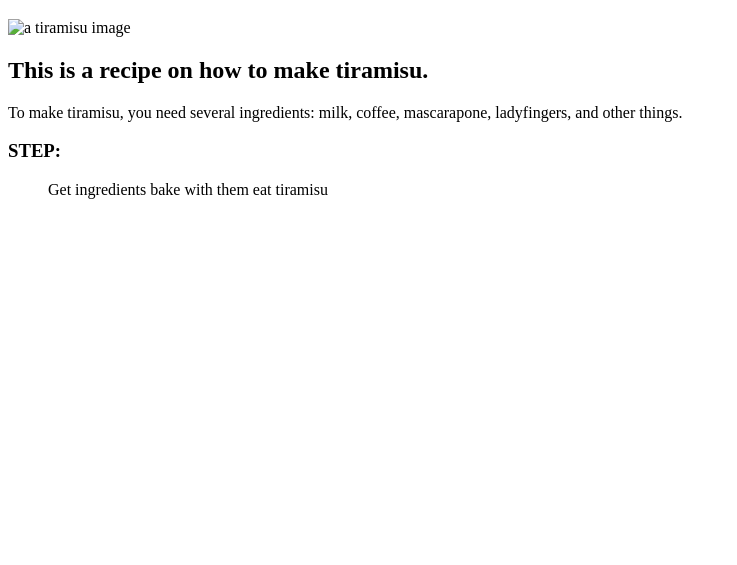
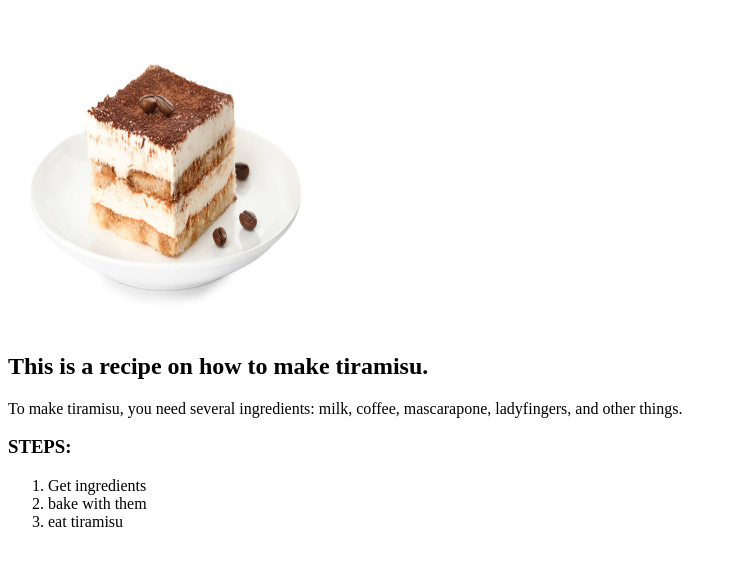
Before and after one commit to vermaria/recipes, a plain HTML site: page recipes/tiramisu.html in a window 1280 px wide. Shown: the part 61-626 px from the top of the page, without its empty margins (0-737 px from the left). Drawn offline with Linux system fonts and the light colour scheme.

Commit message:
added new images to tiramisu

```diff
--- a/recipes/tiramisu.html
+++ b/recipes/tiramisu.html
@@ -8,7 +8,7 @@
   <body>
     <h1>Tiramisu</h1>
     <img
-      src="./recipes/tiramisuweb.jpg"
+      src="recipes/tiramisuu.jpeg"
       alt="a tiramisu image"
       height="310"
       width="310"
@@ -18,11 +18,11 @@
       To make tiramisu, you need several ingredients: milk, coffee, mascarapone,
       ladyfingers, and other things.
     </p>
-    <h3>STEP:</h3>
+    <h3>STEPS:</h3>
     <ol>
-      <l1>Get ingredients</l1>
-      <l2>bake with them</l2>
-      <l3>eat tiramisu</l3>
+      <li>Get ingredients</li>
+      <li>bake with them</li>
+      <li>eat tiramisu</li>
     </ol>
   </body>
 </html>
```
Also changed, not shown: recipes/tiramisuu.jpeg (added).
